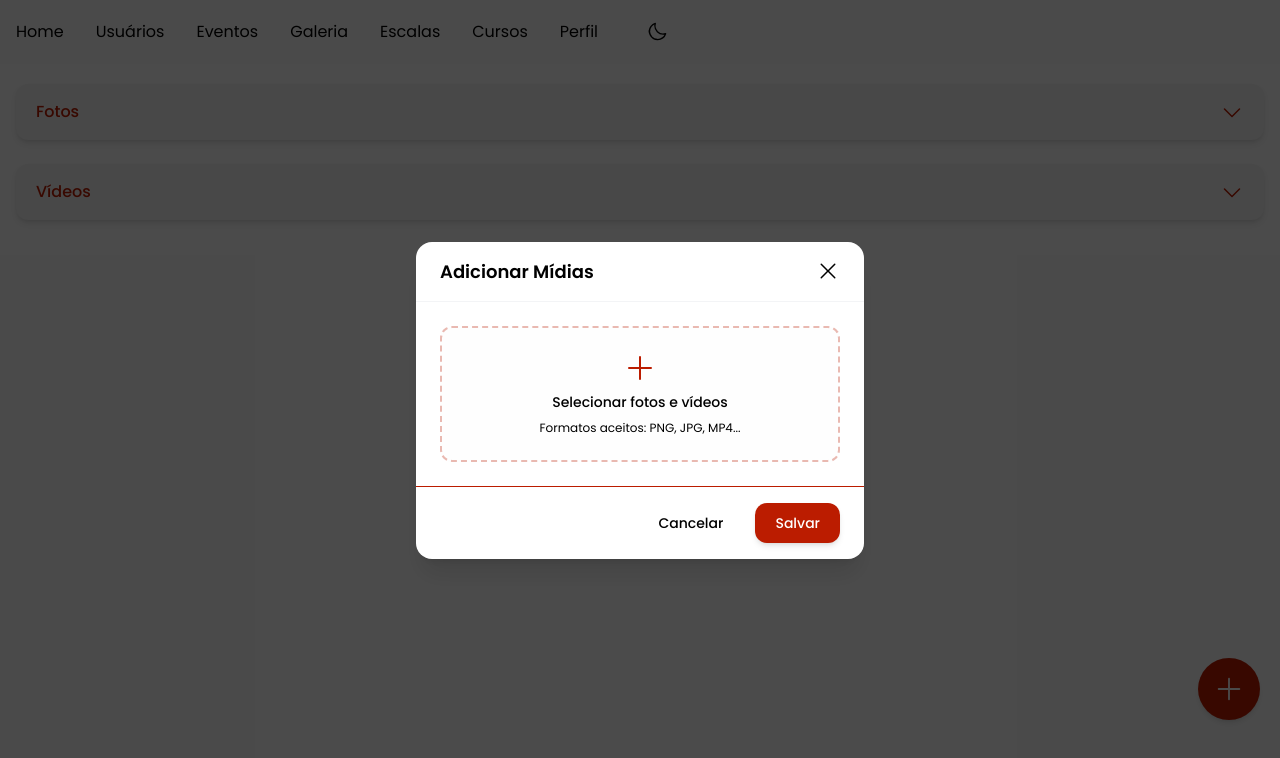
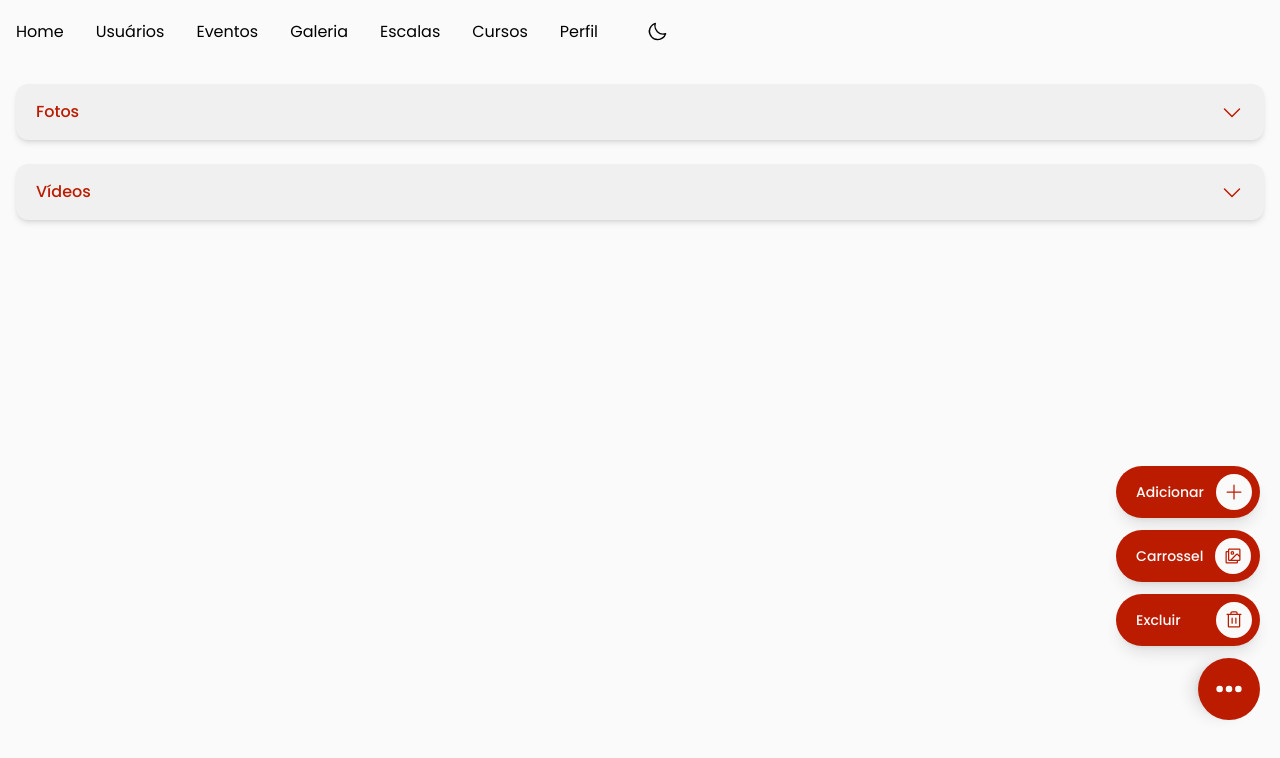
Before and after one commit to GiuCaroline/ComunidadeCasaraoWeb, a React (Vite) app in the folder casaraoWeb/: page /eventgalery in a window 1280 px wide. Both pictures are taken after a click on the button 1229 px from the left and 689 px from the top of the page. Shown: the top 758 px of the page. Built offline with nearby package versions, Linux system fonts and the light colour scheme.

Commit message:
FFix: corrige mini menu galeria

```diff
--- a/casaraoWeb/src/components/modalGaleria.jsx
+++ b/casaraoWeb/src/components/modalGaleria.jsx
@@ -32,9 +32,9 @@ export function ModalGaleria({ isOpen, onClose, onSave }) {
 
   return (
     <div className="fixed inset-0 z-50 flex items-center justify-center bg-black/70 p-4">
-      <div className="w-full max-w-md bg-white dark:bg-input-dark rounded-2xl shadow-xl overflow-hidden flex flex-col transition-colors">
+      <div className="w-full max-w-md bg-branco dark:bg-preto-dark rounded-2xl shadow-xl overflow-hidden flex flex-col transition-colors">
 
-        <div className="flex justify-between items-center px-6 py-4 border-b border-gray-100 dark:border-neutral-800">
+        <div className="flex justify-between items-center px-6 py-4">
           <h2 className="text-[18px] font-semibold text-preto dark:text-branco">
             Adicionar Mídias
           </h2>
@@ -109,7 +109,7 @@ export function ModalGaleria({ isOpen, onClose, onSave }) {
           )}
         </div>
 
-        <div className="flex justify-end gap-3 px-6 py-4 border-t border-vermelho dark:border-vermelho-dark ">
+        <div className="flex justify-end gap-3 px-6 py-4">
           <button
             onClick={onClose}
             className="px-5 py-2.5 rounded-xl font-medium text-sm text-preto dark:text-branco hover:bg-gray-100 dark:hover:bg-neutral-800 transition-colors"
--- a/casaraoWeb/src/screens/EventGalery.jsx
+++ b/casaraoWeb/src/screens/EventGalery.jsx
@@ -13,6 +13,7 @@ export default function EventGalery() {
   const [selectedImage, setSelectedImage] = useState(null);
   const [modalVisivel, setModalVisivel] = useState(false);
   const [isUploading, setIsUploading] = useState(false);
+  const [isMenuOpen, setIsMenuOpen] = useState(false);
 
   const [fotos, setFotos] = useState([]);
   const [videos, setVideos] = useState([]);
@@ -218,17 +219,56 @@ export default function EventGalery() {
         </div>
       )}
 
-      <button
-        onClick={handleOpenNew}
-        disabled={isUploading}
-        className={`fixed bottom-20 right-5 shadow-md rounded-full p-4 transition-opacity ${
-          isUploading
-            ? "bg-gray-400 cursor-not-allowed"
-            : "bg-vermelho dark:bg-vermelho-dark hover:opacity-90"
-        }`}
-      >
-        <Plus className="text-branco" size={30} />
-      </button>
+      <div className="fixed bottom-20 right-5 flex flex-col items-end gap-3 z-40">
+        <div
+          className={`flex flex-col gap-3 transition-all duration-300 ease-in-out origin-bottom ${
+            isMenuOpen ? "opacity-100 scale-100 translate-y-0" : "opacity-0 scale-90 translate-y-4 pointer-events-none"
+          }`}
+        >
+          <button
+            onClick={() => {
+              handleOpenNew();
+              setIsMenuOpen(false);
+            }}
+            disabled={isUploading}
+            className="flex items-center gap-3 p-2 bg-vermelho rounded-full shadow-lg hover:bg-vermelho-opaci transition-colors"
+          >
+            <span className="pl-3 text-sm font-medium text-branco">Adicionar</span>
+            <div className={`p-2 rounded-full text-vermelho ${isUploading ? "bg-gray-400" : "bg-branco"}`}>
+              <Plus size={20} />
+            </div>
+          </button>
+
+          <button
+            onClick={() => setIsMenuOpen(false)}
+            className="flex items-center gap-3 p-2 bg-vermelho rounded-full shadow-lg hover:bg-vermelho-opaci transition-colors"
+          >
+            <span className="pl-3 text-sm font-medium text-branco">Carrossel</span>
+            <div className="bg-branco p-2 rounded-full text-vermelho">
+              <ImagesSquareIcon size={20} />
+            </div>
+          </button>
+
+          <button
+            onClick={() => setIsMenuOpen(false)}
+            className="flex items-center gap-3 p-2 bg-vermelho rounded-full justify-between shadow-lg hover:bg-vermelho-opaci transition-colors"
+          >
+            <span className="pl-3 text-sm font-medium text-branco">Excluir</span>
+            <div className="bg-branco p-2 rounded-full text-vermelho">
+              <TrashIcon size={20} />
+            </div>
+          </button>
+        </div>
+
+        <button
+          onClick={() => setIsMenuOpen(!isMenuOpen)}
+          className={`shadow-lg rounded-full p-4 transition-transform duration-300 ${
+            isMenuOpen ? "rotate-90" : "rotate-0"
+          } bg-vermelho hover:opacity-90`}
+        >
+          <DotsThreeOutlineVerticalIcon className="text-branco" size={30} weight="fill" />
+        </button>
+      </div>
 
       <ModalGaleria
         isOpen={modalVisivel}
```
